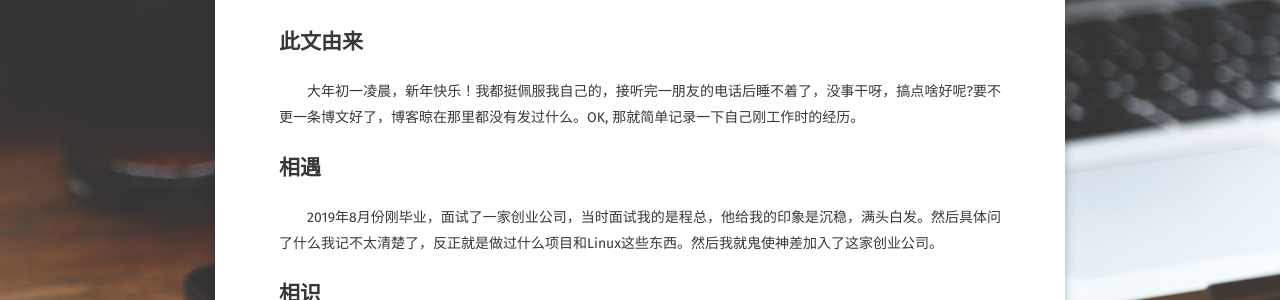
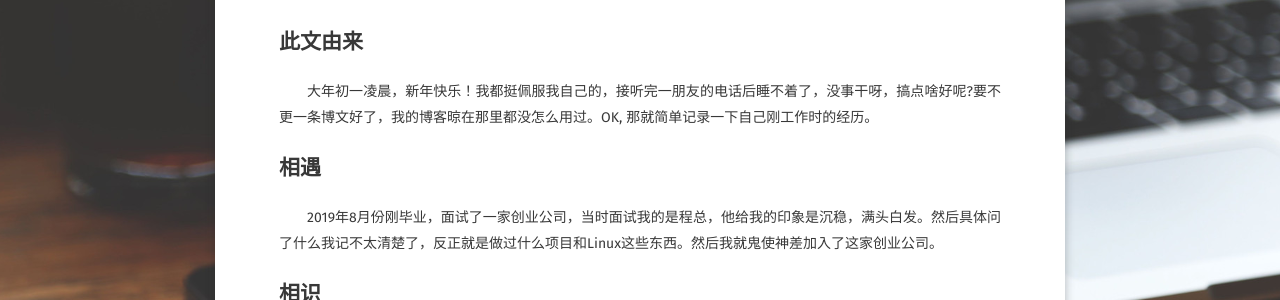
Before and after one commit to aiologybay/aiologybay.github.io, a Jekyll site: the page built from _posts/2021-02-12-firstjob-post.md, in a window 1280 px wide. Shown: the part 347-647 px from the top of the page. Built offline with Jekyll 4.4.1, drawn with Linux system fonts in a browser that asks for light colours; some web fonts are replaced.

Commit message:
initial commit

```diff
--- a/_posts/2021-02-12-firstjob-post.md
+++ b/_posts/2021-02-12-firstjob-post.md
@@ -7,7 +7,7 @@ tags: [job]
 comments: false
 ---
 ## 此文由来
-&emsp;&emsp;大年初一凌晨，新年快乐！我都挺佩服我自己的，接听完一朋友的电话后睡不着了，没事干呀，搞点啥好呢?要不更一条博文好了，博客晾在那里都没有发过什么。OK, 那就简单记录一下自己刚工作时的经历。
+&emsp;&emsp;大年初一凌晨，新年快乐！我都挺佩服我自己的，接听完一朋友的电话后睡不着了，没事干呀，搞点啥好呢?要不更一条博文好了，我的博客晾在那里都没怎么用过。OK, 那就简单记录一下自己刚工作时的经历。
 ## 相遇
 &emsp;&emsp;2019年8月份刚毕业，面试了一家创业公司，当时面试我的是程总，他给我的印象是沉稳，满头白发。然后具体问了什么我记不太清楚了，反正就是做过什么项目和Linux这些东西。然后我就鬼使神差加入了这家创业公司。
 ## 相识
```
